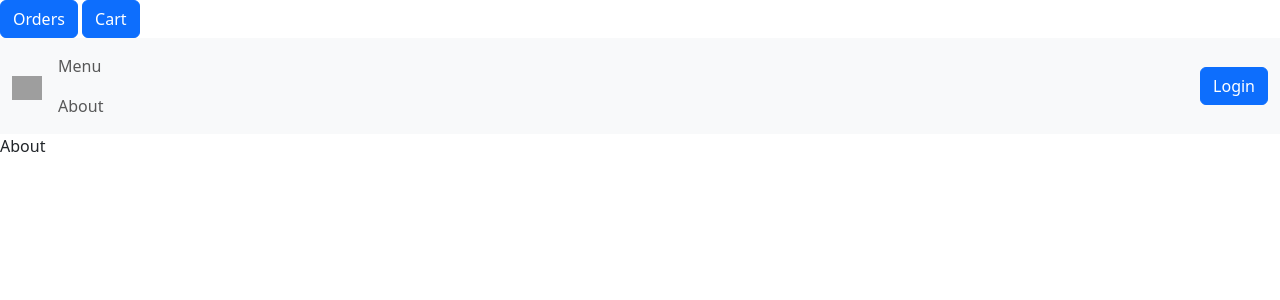
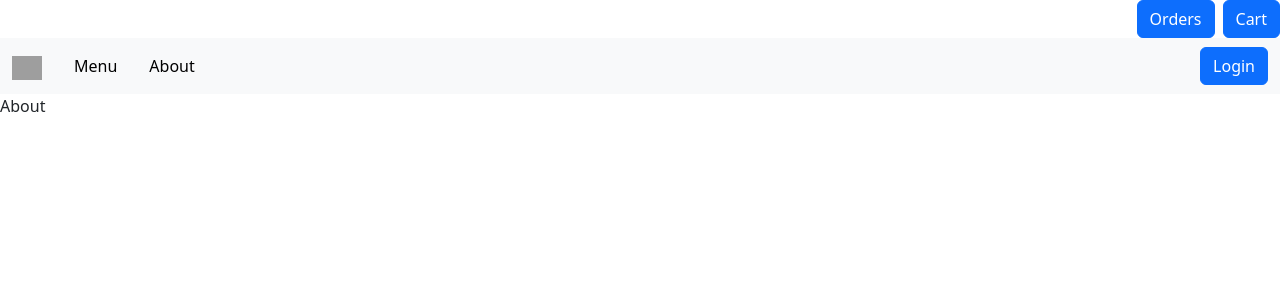
Before and after one commit to egorvania1/bakery-diploma, a Django app: page /about in a window 1280 px wide. Shown: the top 300 px of the page. Run offline with Django 5.2, Linux system fonts and the light colour scheme; grey boxes are pictures that could not be loaded.

Commit message:
header v2

```diff
--- a/bakerysite/website/templates/header.html
+++ b/bakerysite/website/templates/header.html
@@ -1,6 +1,8 @@
-<header class="justify-content-right">
-  <a class="btn btn-primary" href="{% url 'orders' %}">Orders</a>
-  <a class="btn btn-primary"href="{% url 'cart' %}">Cart</a>
+<header>
+  <div class="d-flex justify-content-end">
+    <a class="btn btn-primary me-md-2" href="{% url 'orders' %}">Orders</a>
+    <a class="btn btn-primary"href="{% url 'cart' %}">Cart</a>
+  </div>
 </header>
 <nav class="navbar bg-body-tertiary">
   <div class="container-fluid">
@@ -10,12 +12,12 @@
            width="30"
            height="24">
     </a>
-    <ul class="navbar-nav me-auto">
+    <ul class="nav me-auto">
       <li class="nav-item">
-        <a class="nav-link" href="{% url 'menu' %}">Menu</a>
+        <a class="nav-link text-black" href="{% url 'menu' %}">Menu</a>
       </li>
       <li class="nav-item">
-        <a class="nav-link" href="{% url 'about' %}">About</a>
+        <a class="nav-link text-black" href="{% url 'about' %}">About</a>
       </li>
     </ul>
     {% if user.is_authenticated %}
```
